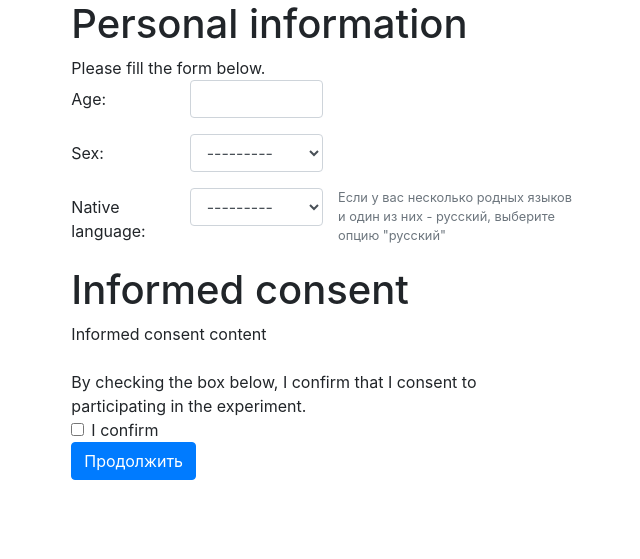
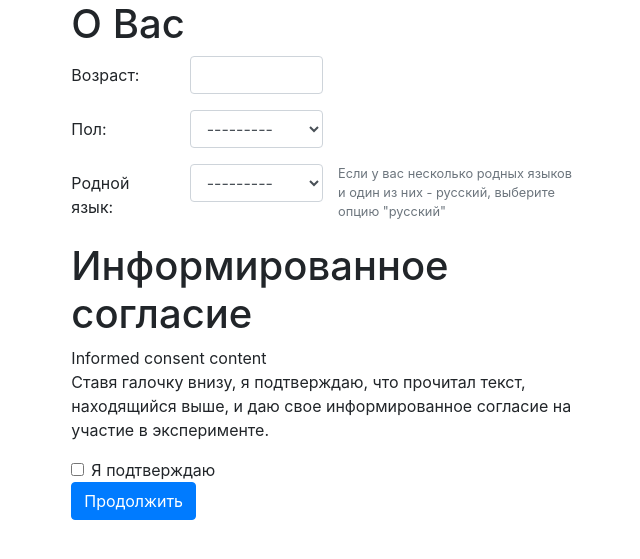
Before and after one commit to kalenkovich/mousetracking-django, a Django app: template experiment/templates/experiment/participant_form.html in a window 1280 px wide. Shown: the top 559 px of the page, without its empty margins (317-957 px from the left). Run offline with Django 3.2, Linux system fonts and the light colour scheme; the template is opened without the code that fills it: values that come from a table or form of the project are taken from there, others are empty; some libraries are stand-ins or nearby versions.

Commit message:
translated participant form + consent

```diff
--- a/experiment/templates/experiment/participant_form.html
+++ b/experiment/templates/experiment/participant_form.html
@@ -3,42 +3,59 @@
 
 {% block single_column %}
 
-    <h1>Personal information</h1>
-
-    Please fill the form below.
+{#    <h1>Personal information</h1>#}
+    <h1>О Вас</h1>
 
     <form action="" method="post">
         {% csrf_token %}
 
         <div class="form-group row">
-            <label class="col-form-label col-sm-3" for="{{ form.age.id_for_label }}">Age:</label>
+            <label class="col-form-label col-sm-3" for="{{ form.age.id_for_label }}">
+{#                Age:#}
+                Возраст:
+            </label>
             {% render_field form.age class="form-control col-sm-3" %}
         </div>
 
         <div class="form-group row">
-            <label class="col-form-label col-sm-3" for="{{ form.sex.id_for_label }}">Sex:</label>
+            <label class="col-form-label col-sm-3" for="{{ form.sex.id_for_label }}">
+{#                Age:#}
+                Пол:
+            </label>
             {% render_field form.sex class="form-control col-sm-3" %}
         </div>
 
         <div class="form-group row">
-            <label class="col-form-label col-sm-3" for="{{ form.native_language.id_for_label }}">Native language:</label>
+            <label class="col-form-label col-sm-3" for="{{ form.native_language.id_for_label }}">
+{#                Native language:#}
+                Родной язык:
+            </label>
             {% render_field form.native_language class="form-control col-sm-3" %}
             <small class="col text-muted">{{ form.native_language.help_text }}</small>
         </div>
 
         <div class="text">
-            <h1>Informed consent</h1>
+{#            <h1>Informed consent</h1>#}
+            <h1>Информированное согласие</h1>
             Informed consent content
         </div>
 
         <div>
-            <br>
-            By checking the box below, I confirm that I consent to participating in the experiment.
-            <br>
+{#            <p>#}
+{#                By checking the box below, I confirm that I've read the text above and that I consent to participating#}
+{#                in the experiment.#}
+{#            </p>#}
+              <p>
+                  Ставя галочку внизу, я подтверждаю, что прочитал текст, находящийся выше, и даю свое информированное
+                  согласие на участие в эксперименте.
+              </p>
             <div class="form-check">
 
                 {% render_field form.gave_consent class="form-check-input" %}
-                <label class="form-check-label" for="{{ form.gave_consent.id_for_label }}">I confirm</label>
+                <label class="form-check-label" for="{{ form.gave_consent.id_for_label }}">
+{#                    I confirm#}
+                    Я подтверждаю
+                </label>
             </div>
         </div>
 
```
